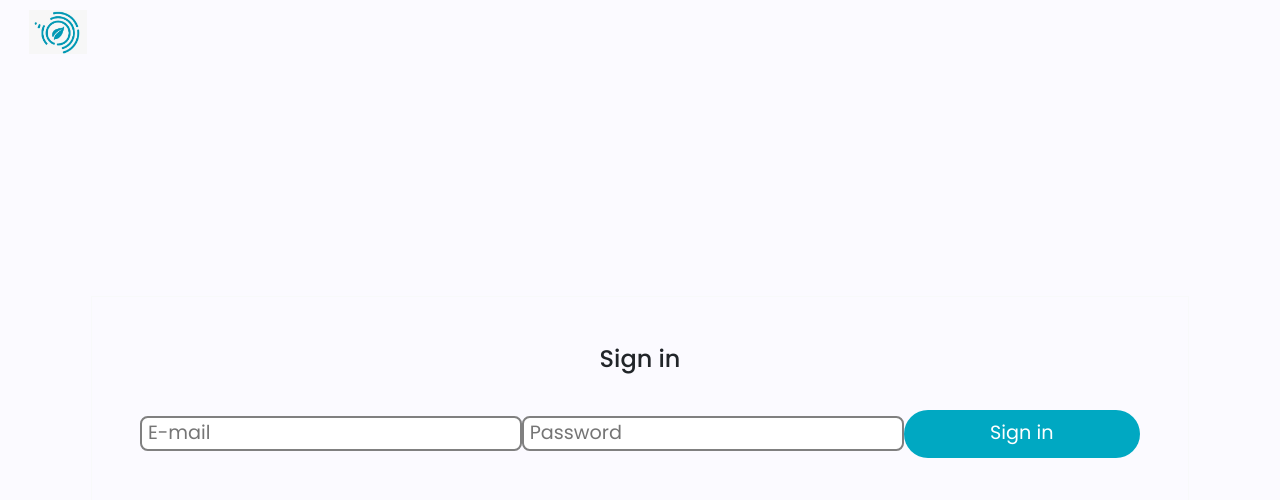
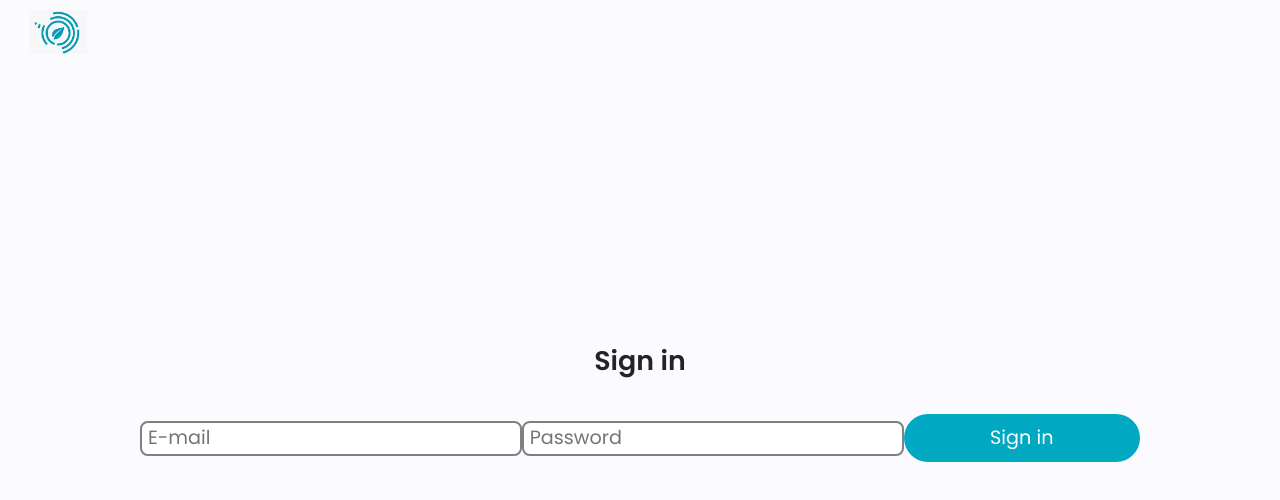
Before and after one commit to luizeduardocarvalho/NevaManagementWeb, an Angular app: page /login in a window 1280 px wide. Shown: the top 500 px of the page. Built offline with nearby package versions, Linux system fonts and the light colour scheme; what ngx-infinite-scroll would draw is missing.

Commit message:
Add header style

```diff
--- a/src/app/login/login.component.html
+++ b/src/app/login/login.component.html
@@ -8,7 +8,7 @@
       (ngSubmit)="onSubmit(loginForm)"
       class="text-center border border-light p-5"
     >
-      <p class="h4 mb-4">Sign in</p>
+      <p class="bold f-s-3">Sign in</p>
       <input
         type="email"
         formControlName="email"
--- a/src/app/login/login.component.scss
+++ b/src/app/login/login.component.scss
@@ -4,6 +4,10 @@
     align-items: center;
     justify-content: center;
     padding-inline: 2em;
+}
+
+p {
+    margin-bottom: 0.8em;
 }
 
 input {
--- a/src/styles.scss
+++ b/src/styles.scss
@@ -172,6 +172,10 @@ button, input {
 	font-size: 1.1em;
 }
 
+.f-s-3 {
+	font-size: 1.4em;
+}
+
 /* FORMS */
 .form-container {
     width: 100%;
```
